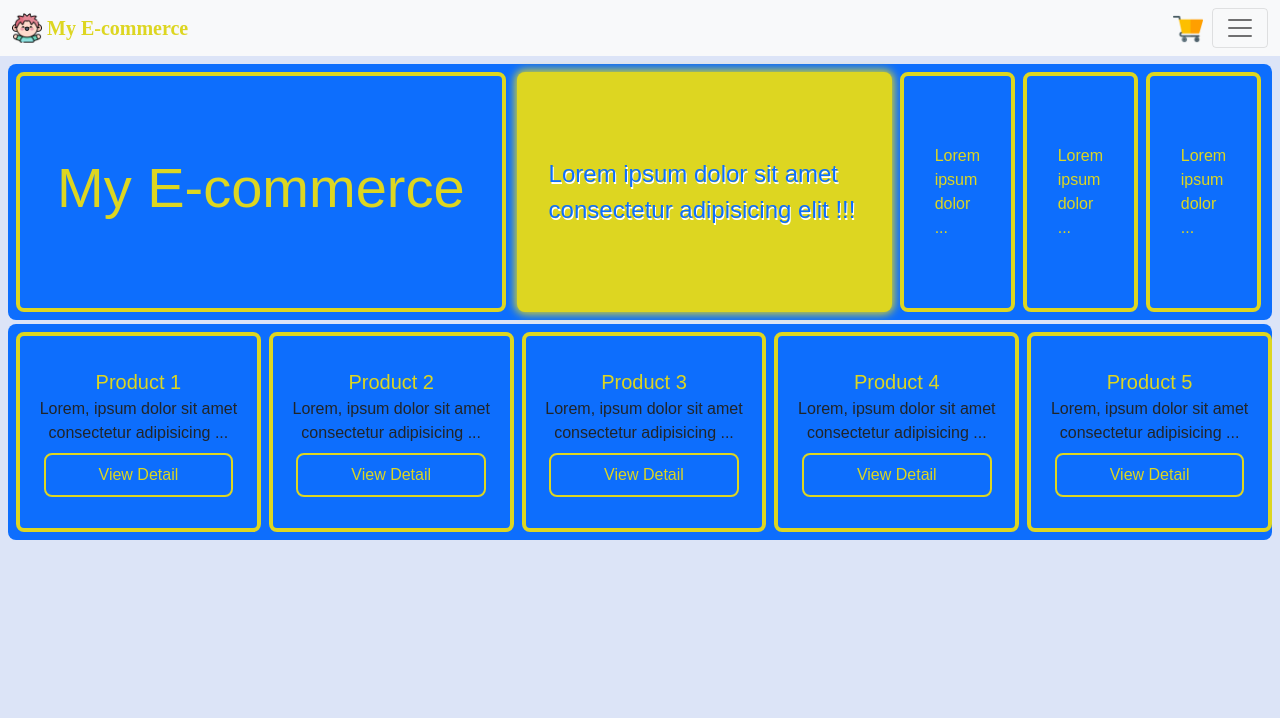
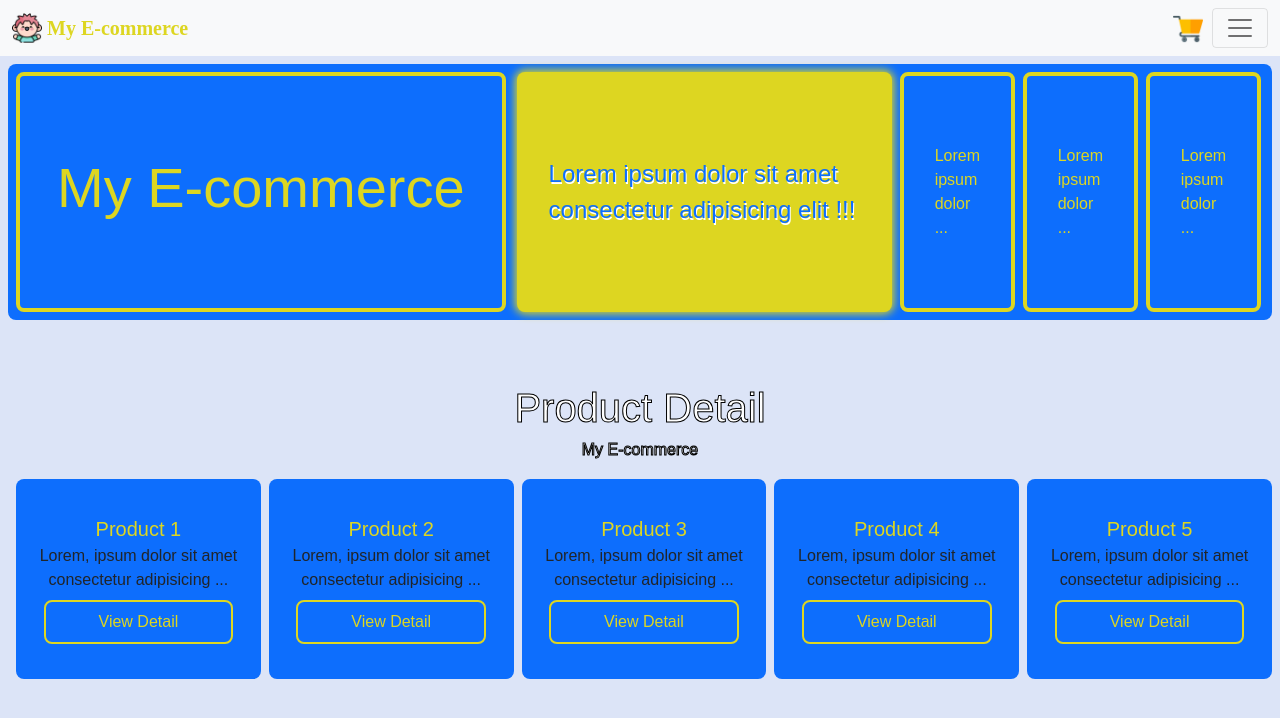
Before and after one commit to ManuelNunja/ecommerce_site, a React (Create React App) app: page / in a window 1280 px wide. Shown: the top 718 px of the page. Built offline with nearby package versions, Linux system fonts and the light colour scheme; a web font is replaced by a local one.

Commit message:
commit_20220221_1

```diff
--- a/src/App.js
+++ b/src/App.js
@@ -12,6 +12,7 @@ import ProductList from './components/productList/ProductList';
 import { BrowserRouter, Routes, Route } from "react-router-dom";
 import Home from './pages/Home';
 import ListSquareItemDetail from './components/listSquare/ListSquareItemDetail';
+import Cart from './components/Cart/Cart';
 
 function App() {
   {/*const [errorMessage, setErrorMessage] = useState("");
@@ -41,6 +42,7 @@ function App() {
           <Route exact path="/" element={<Home />} />
           <Route exact path="/productList" element={<ProductList />} />
           <Route exact path="/ListSquareItemDetail" element={<ListSquareItemDetail />} />
+          <Route exact path="/Cart" element={<Cart />} />
           {/* <div className='div--separator'></div>
           <h2 className='h2--title'>Premium Products</h2>
           <h3 className='h3--title'>My E-commerce</h3> */}
--- /dev/null
+++ b/src/components/Cart/Cart.js
@@ -0,0 +1,9 @@
+import React from 'react'
+
+const Cart = () => {
+  return (
+    <div>Shopping Cart</div>
+  )
+}
+
+export default Cart
--- a/src/components/addCart/ViewProduct.js
+++ b/src/components/addCart/ViewProduct.js
@@ -2,15 +2,12 @@ import React, { useState } from 'react';
 import { Link } from 'react-router-dom';
 import { products } from '../../data/products';
 
-const ViewProduct = ({productId, setSelectedItem}) => {
+const ViewProduct = ({productId}) => {
   const [stateProductDetail, setProductDetail] = useState([])
   const view = () => {
-    setSelectedItem(productId)
     setProductDetail(products.find(item => item.id===productId))
-    console.log(stateProductDetail)
   }
   /* return <div className='viewDetail' onClick={view}><Link className='textLink' to="/ListSquareItemDetail">View Detail</Link></div>; */
   return <Link className='viewDetail' to="/ListSquareItemDetail" onClick={view}>View Detail</Link>
 };
-
 export default ViewProduct;
--- a/src/components/listSquare/ListSquare.js
+++ b/src/components/listSquare/ListSquare.js
@@ -20,8 +20,11 @@ const ListSquare = () => {
   }
   </div>
     {
-        products.map(({id, name, description, price, brand, stock}) => (
+        /*products.map(({id, name, description, price, brand, stock}) => (
           <ListSquareItem productId={id} key={id} productName={name} productDescription={description} productPrice={price} productBrand={brand} productStock={stock}></ListSquareItem>
+        ))*/
+        products.map(({...product}) => (
+          <ListSquareItem key={product.id} {...product}></ListSquareItem>
         ))
     }
   </div>
--- a/src/components/listSquare/ListSquare.scss
+++ b/src/components/listSquare/ListSquare.scss
@@ -1,7 +1,7 @@
 @import "../sass/_variables.scss";
 
 .listSquare--container{
-    height: calc(calc($px_site * 26));
+    height: calc(calc($px_site * 28));
     width: 100%;
     background-color: transparent;
     display: flex;
@@ -12,7 +12,7 @@
         height: calc($px_site * 27);
         width: calc(100% - 16px);
         border-radius: $px_site;
-        background-color: $color--secondary;
+        background-color: transparent;
         display: flex;
         flex-direction: row;
         align-items: center;
@@ -25,7 +25,7 @@
             border-radius: $px_site;
             background-color: $color--secondary;
             box-shadow: none;
-            border: solid 4px $color--primary;
+            border: solid 4px transparent;
             cursor: pointer;
             display: flex;
             flex-direction: column;
@@ -34,8 +34,9 @@
             justify-items: center;
             &:hover{
                 //box-shadow: 0px 0px 6px 4px $color--shadow;
-                box-shadow: 0px 0px 8px 2px $color--primary;
+                //box-shadow: 0px 0px 8px 2px $color--primary;
                 background-color: $color--primary;
+                border-color: $color--secondary;
             }
             &:hover >.listSquare--item--name{
                 color: $color--secondary;
--- a/src/components/listSquare/ListSquareItem.js
+++ b/src/components/listSquare/ListSquareItem.js
@@ -2,13 +2,22 @@ import { useState } from "react";
 import ViewProduct from "../addCart/ViewProduct";
 import "./ListSquare.scss";
 
-const ListSquareItem =({productId, productName, productDescription, productPrice, productBrand, productStock}) => {
+/*const ListSquareItem =({productId, productName, productDescription, productPrice, productBrand, productStock}) => {
     const [selectedItem, setSelectedItem] = useState(null)
     const texto = productDescription.substring(1, 55) + " ..."
     return <div className="listSquare--item">
         <div className="listSquare--item--name">{productName}</div>
         <div>{texto}</div>
-        <ViewProduct productId={productId} setSelectedItem={setSelectedItem}></ViewProduct>
+        <ViewProduct productId={productId} setSelectedItem={setSelectedItem} ></ViewProduct>
+    </div>;
+  };*/
+  const ListSquareItem =(props) => {
+    const [selectedItem, setSelectedItem] = useState(null)
+    const texto = props.description.substring(1, 55) + " ..."
+    return <div className="listSquare--item">
+        <div className="listSquare--item--name">{props.name}</div>
+        <div>{texto}</div>
+        <ViewProduct productId={props.id}></ViewProduct>
     </div>;
   };
 
--- a/src/components/listSquare/ListSquareItemDetail.js
+++ b/src/components/listSquare/ListSquareItemDetail.js
@@ -2,8 +2,12 @@ import React from 'react'
 import ItemCounter from '../counter/ItemCounter'
 import AddCartButton from '../addCart/AddCartButton'
 import { Link } from 'react-router-dom';
+import ViewProduct from '../addCart/ViewProduct';
 
-const ListSquareItemDetail = (productId, productName, productDescription, productPrice, productBrand, productStock) => {
+const ListSquareItemDetail = () => {
+    const name = () => {
+
+    }
   return (
     <div className='listSquare--itemDetail'>
         <div className='listSquare--itemDetail--background' >
@@ -11,8 +15,9 @@ const ListSquareItemDetail = (productId, productName, productDescription, produc
             <div className='brand'>Brand</div>
             <div className='description'>Lorem, ipsum dolor sit amet consectetur adipisicing elit. Cupiditate tenetur natus ipsam asperiores ipsum dolore deserunt fugiat impedit sed sapiente fuga nam corrupti laboriosam, nemo vitae id facere sequi autem.</div>
             <ItemCounter stock={10}></ItemCounter>
-            <AddCartButton></AddCartButton>
-            {/* <div>{productName}</div>
+            <Link className='backButton' to="/Cart">Add to Cart</Link>
+            {/*<AddCartButton></AddCartButton>
+             <div>{productName}</div>
             <div>{productBrand}</div>
             <div>{productDescription}</div>
             <ItemCounter stock={productStock}></ItemCounter> */}
--- a/src/components/productList/ProductList.js
+++ b/src/components/productList/ProductList.js
@@ -22,7 +22,11 @@ const ProductList = () => {
             console.log("Finalizacion");
         }
     }
-    return <div className="productList">
+    return <div>
+        <div className='div--separator'></div>
+        <h2 className='h2--title'>Premium Products</h2>
+        <h3 className='h3--title'>My E-commerce</h3>
+        <div className="productList">
             <div className="productList--background">
                 {
                     stateProducts.map((product) =>(
@@ -30,7 +34,8 @@ const ProductList = () => {
                     ))
                 }
             </div>
-    </div>;
+        </div>
+    </div>
 };
 
 export default ProductList;
--- a/src/pages/Home.js
+++ b/src/pages/Home.js
@@ -1,12 +1,17 @@
 import React from 'react'
+import App from '../App'
 import HeadCarousel from '../components/headCarousel/HeadCarousel'
 import ListSquare from '../components/listSquare/ListSquare'
 import ListSquareItemDetail from '../components/listSquare/ListSquareItemDetail'
+import "./Home.scss"
 
 const Home = () => {
   return (
     <div>
         <HeadCarousel></HeadCarousel>
+        <div className='div--separator'></div>
+        <h2 className='h2--title'>Product Detail</h2>
+        <h3 className='h3--title'>My E-commerce</h3>
         <ListSquare></ListSquare>
     </div>
   )
--- /dev/null
+++ b/src/pages/Home.scss
@@ -0,0 +1 @@
+@import "../components/sass/variables"
```
Lines whose indentation alone changed are shown as unchanged.
